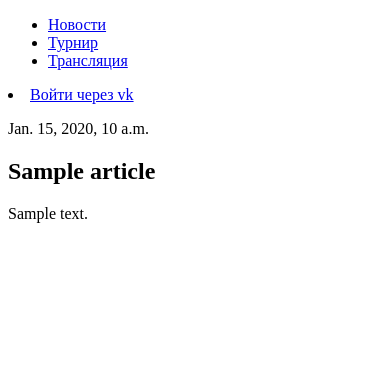
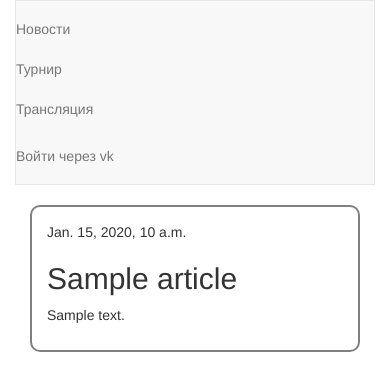
Before and after one commit to FOPF/dgap_challenge, a Django app: a page that uses dota/templates/dota/base.html in a window 390 px wide. Shown: the top 391 px of the page. Run offline with Django 3.2, Linux system fonts and the light colour scheme; tables that the repository leaves empty hold one stand-in row (values such as "Sample post"); some libraries are stand-ins or nearby versions.

Commit message:
Some design enchancements

```diff
--- /dev/null
+++ b/dgap_challenge/local_settings.py
@@ -0,0 +1,2 @@
+SOCIAL_AUTH_VK_OAUTH_KEY = 5709092
+SOCIAL_AUTH_VK_OAUTH_SECRET = '30wOBJ90izQ55Pxi9H1n'
--- a/dgap_challenge/settings.py
+++ b/dgap_challenge/settings.py
@@ -37,6 +37,7 @@ INSTALLED_APPS = [
     'django.contrib.sessions',
     'django.contrib.messages',
     'django.contrib.staticfiles',
+    'bootstrap3',
     'dota',
 ]
 
@@ -125,7 +126,7 @@ USE_TZ = True
 
 # Static files (CSS, JavaScript, Images)
 # https://docs.djangoproject.com/en/1.10/howto/static-files/
-
+STATIC_ROOT = (os.path.join(BASE_DIR, 'static'))
 STATIC_URL = '/static/'
 
 from dgap_challenge.local_settings import *
--- a/dgap_challenge/urls.py
+++ b/dgap_challenge/urls.py
@@ -20,6 +20,6 @@ from django.contrib import admin
 urlpatterns = [
     url(r'^admin/', admin.site.urls),
     url(r'^dota/', include('dota.urls', namespace='dota')),
+    url(r'^login/', include('social.apps.django_app.urls', namespace='social')),
     url(r'^', include('dota.urls', namespace='dota')),
-    url('', include('social.apps.django_app.urls', namespace='social')),
 ]
--- a/dota/static/dota/style.css
+++ b/dota/static/dota/style.css
@@ -1,3 +1,49 @@
-.article_list .article {
+/*body {
+    background: url("background.jpg") no-repeat;
+    background-size: cover;
+}*/
+
+
+@media (min-width: 768px) {
+  .container {
+    max-width: 730px;
+  }
+}
+
+.main .article {
+    border-radius: 10px;
     border: 2px solid gray;
+    padding: 15px;
+    margin-bottom: 10px;
 }
+
+.navbar-right {
+    padding-right: 20px;
+}
+
+/*
+.main {
+    margin-top: 190px;
+    background-color: #333333;
+    color: #777777;
+    padding: 0px;
+}
+*/
+
+/*
+
+.main .article h2 {
+     color: #c33d2b;
+}
+
+.main .article h2 a {
+     color: #c33d2b;
+}
+
+.!*navbar {
+    background-color: #999999;
+    border: none;
+}
+*!
+
+*/
--- a/dota/templates/dota/article_detail.html
+++ b/dota/templates/dota/article_detail.html
@@ -1,7 +1,9 @@
 {% extends "dota/base.html" %}
 
 {% block content %}
-    <p>{{ article.datetime }}</p>
-    <h2>{{ article.title }}</h2>
-    <p>{{ article.content }}</p>
+    <div class="article">
+        <p>{{ article.datetime }}</p>
+        <h2>{{ article.title }}</h2>
+        <p>{{ article.content }}</p>
+    </div>
 {% endblock %}
--- a/dota/templates/dota/base.html
+++ b/dota/templates/dota/base.html
@@ -4,31 +4,44 @@
     <meta charset="UTF-8">
     <title>Кубок ФОПФа</title>
 
+    {% load bootstrap3 %}
+    {% bootstrap_css %}
+
     {% load staticfiles %}
     <link href="{% static 'dota/style.css' %}" rel="stylesheet">
-
+{#    <link href="{% static 'dota/sidebar.css' %}" rel="stylesheet">#}
 
 </head>
 <body>
-    <nav>
-        <div class="controls">
-            <ul>
+<div class="container">
+    <nav role="navigation" class="navbar navbar-default">
+        <div class=container-fluid">
+{#            <div class="row">#}
+            <ul class="nav navbar-nav">
                 <li><a href="{% url "dota:article_list" %}">Новости</a></li>
                 <li><a href="{% url "dota:tournament" %}">Турнир</a></li>
                 <li><a href="{% url "dota:live" %}">Трансляция</a></li>
 
             </ul>
-        </div>
-        <div class="profile">
-            {% if page_obj.0 %}
-                <p>Hello, user</p>
-            {% else %}
-                <li><a href="{% url 'social:begin' 'vk-oauth2' %}?next={% url 'dota:index' %}">Войти через vk</a></li>
-            {% endif %}
+
+            <ul class="nav navbar-nav navbar-right">
+                {% if is_authenticated %}
+                    <li>Hello, user</li>
+                {% else %}
+                    <li><a href="{% url 'social:begin' 'vk-oauth2' %}?next={% url 'dota:index' %}">Войти через vk</a></li>
+                {% endif %}
+            </ul>
         </div>
     </nav>
 
-    {% block content %}
-    {% endblock %}
+    <div class="container-fluid main">
+{#        <div class="row">#}
+{#            <div class="col-md-10 col-md-offset-1 col-lg-6 col-lg-offset-3">#}
+                {% block content %}
+                {% endblock %}
+{#            </div>#}
+{#        </div>#}
+    </div>
+</div>
 </body>
 </html>
--- a/dota/templates/dota/live.html
+++ b/dota/templates/dota/live.html
@@ -18,8 +18,8 @@
     <div id="live-player"></div>
     <script type="text/javascript">
         var options = {
-            width: 854,
-            height: 480,
+            width: 650,
+            height: 366,
             channel: "dgapmipt",
             //video: "{VIDEO_ID}"
         };
```
Also changed, not shown: dota/static/dota/sidebar.css (added, +57 -0 lines).
